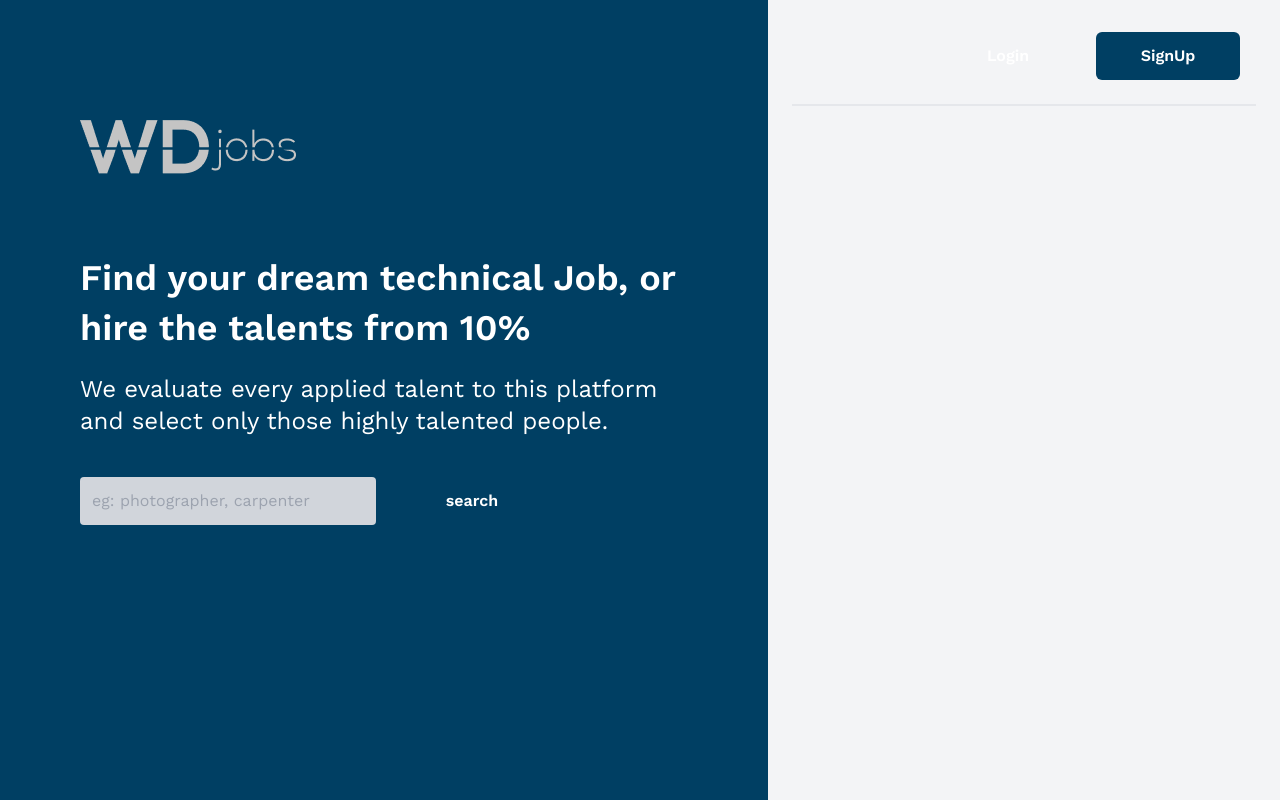
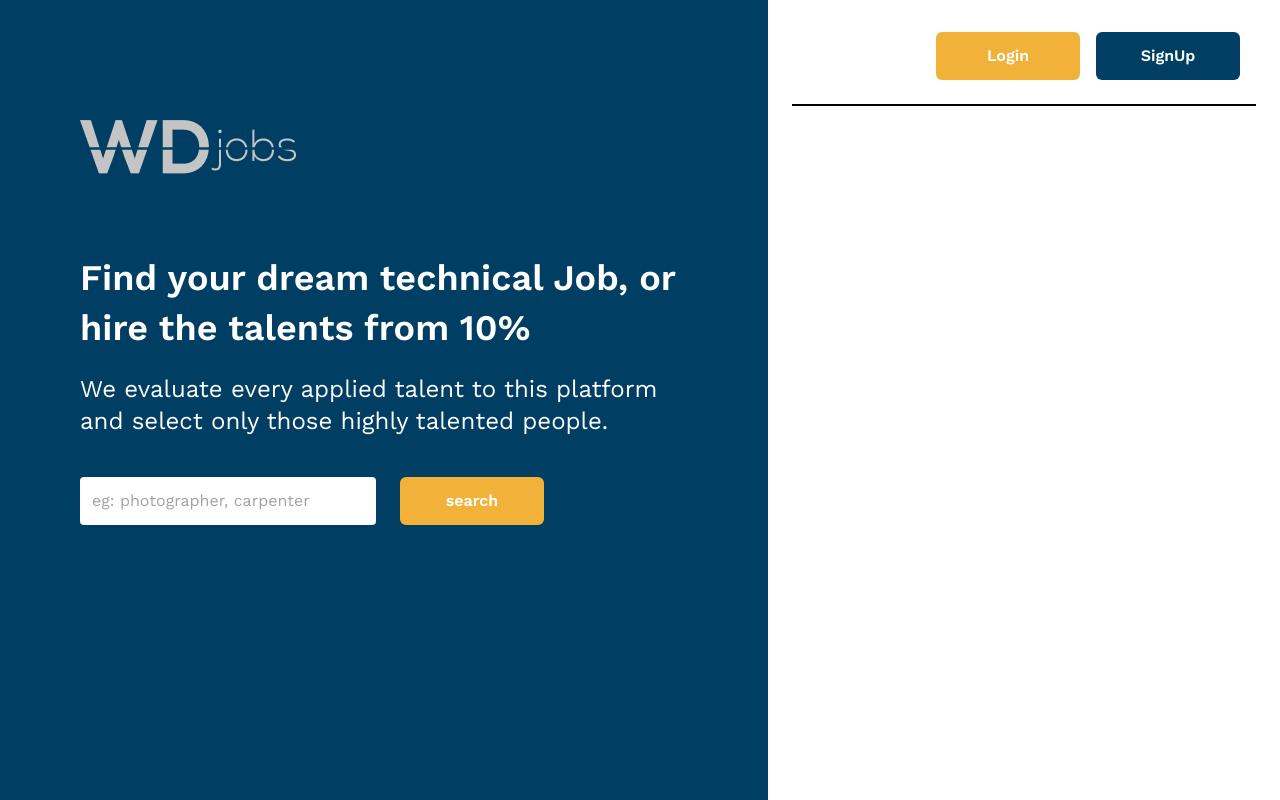
Before and after one commit to EDMONDGIHOZO/dwjobs-web, a React (Create React App) app: page / in a window 1280 px wide. Built offline with nearby package versions, Linux system fonts and the light colour scheme.

Commit message:
add colors

```diff
--- a/src/pages/Homepage/index.jsx
+++ b/src/pages/Homepage/index.jsx
@@ -32,7 +32,7 @@ const Homepage = () => {
           </div>
           <div className=" md:w-2/5 bg-lightAccent p-6">
             <div className="flex justify-end align-center border-b-2 pb-6 p-2 ">
-              <Rfb title="Login" color="accent" textColor={"white"} />
+              <Rfb title="Login" color="secondary" textColor={"white"} />
               <Rfb title="SignUp" color="primary" textColor={"white"} />
             </div>
           </div>
--- a/src/theme/index.css
+++ b/src/theme/index.css
@@ -1,9 +1,7 @@
 :root {
   --color-primary: #003f63;
   --color-secondary: #f2b138;
-  --color-accent: #353d40;
-  --color-lightaccent: #bdbdbd;
-  /* ... */
+  --color-white: "#fff";
 }
 
 @tailwind base;
--- a/tailwind.config.js
+++ b/tailwind.config.js
@@ -1,16 +1,14 @@
 const { colors } = require("tailwindcss/defaultTheme");
 
 module.exports = {
-  mode: "jit",
+  // mode: "jit",
   purge: ["./src/**/*.{js,jsx,ts,tsx}", "./public/index.html"],
   darkMode: false, // or 'media' or 'class'
   theme: {
     colors: {
-      ...colors,
       primary: "var(--color-primary)",
       secondary: "var(--color-secondary)",
-      accent: "var(--color-accent)",
-      lightAccent: "var(color-lightaccent)",
+      white: "#fff",
     },
   },
   variants: {
```
